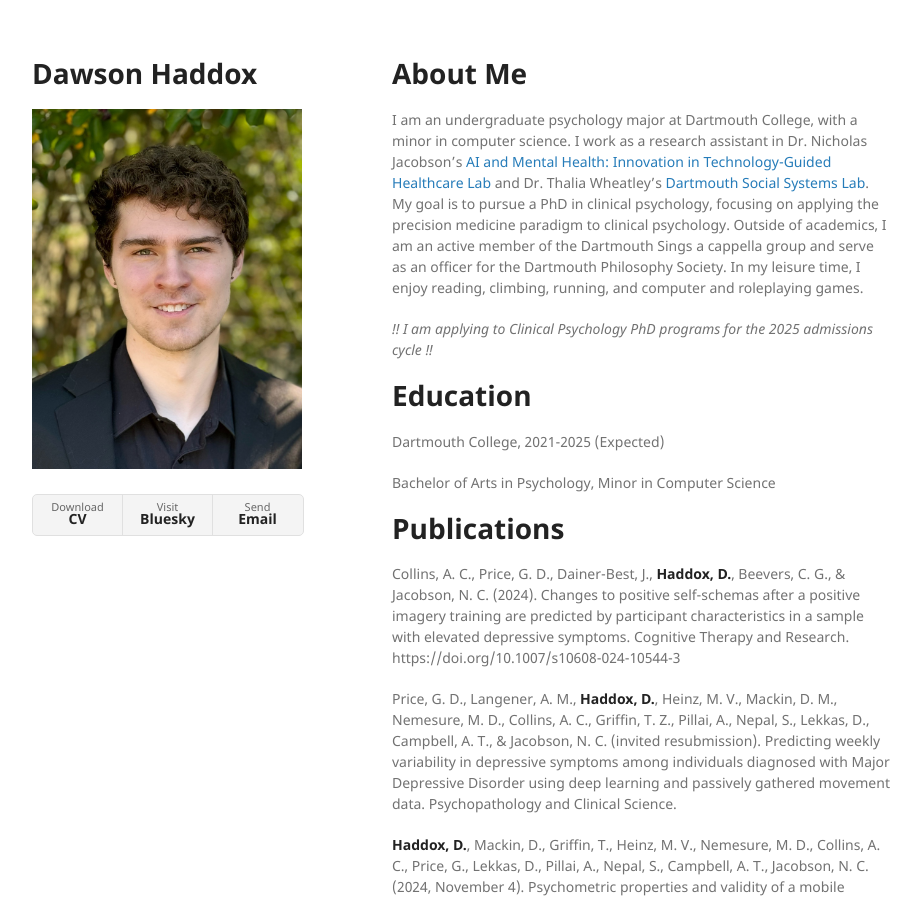
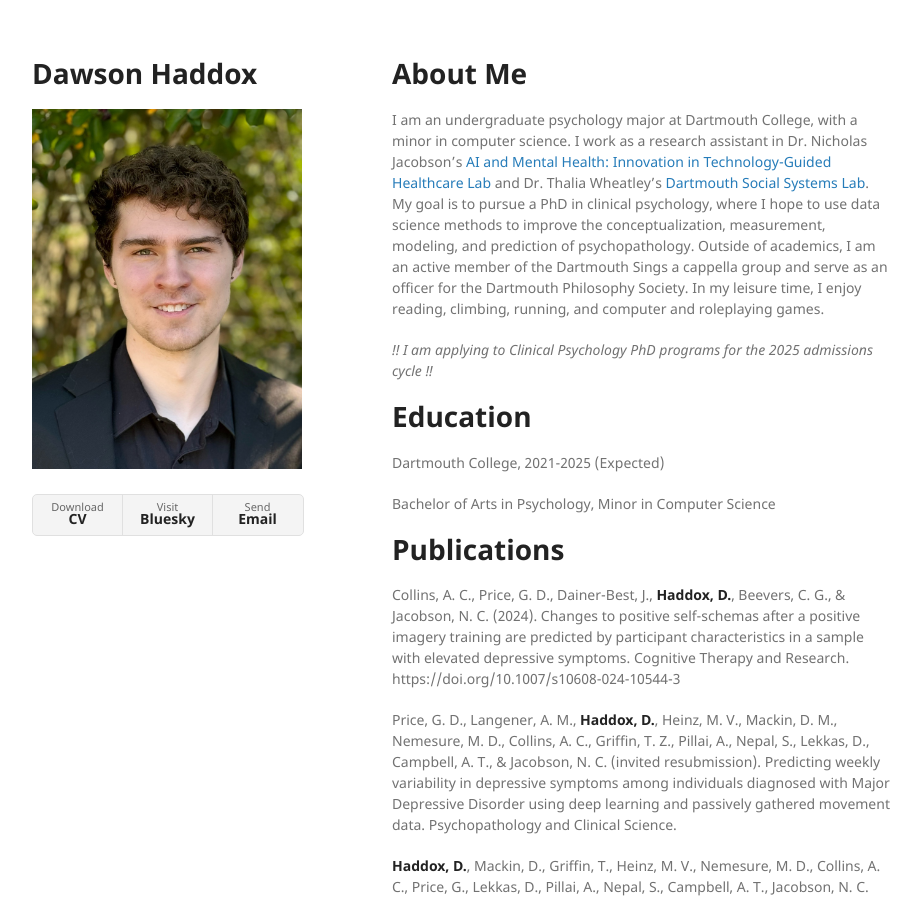
Before and after one commit to ddhaddox/ddhaddox.github.io, a Jekyll site: the page built from index.md, in a window 1280 px wide and 900 px high. Shown: the whole window, without its empty margins (178-1099 px from the left). Built offline with Jekyll 4.4.1, drawn with Linux system fonts in a browser that asks for light colours; our own code applies the rules of GitHub Pages for plain Markdown files.

Commit message:
Update index.md

```diff
--- a/index.md
+++ b/index.md
@@ -3,7 +3,7 @@
 ---
 
 # About Me
-I am an undergraduate psychology major at Dartmouth College, with a minor in computer science. I work as a research assistant in Dr. Nicholas Jacobson’s [AI and Mental Health: Innovation in Technology-Guided Healthcare Lab](https://geiselmed.dartmouth.edu/jacobsonlab/) and Dr. Thalia Wheatley’s [Dartmouth Social Systems Lab](http://www.wheatlab.com). My goal is to pursue a PhD in clinical psychology, focusing on applying the precision medicine paradigm to clinical psychology. Outside of academics, I am an active member of the Dartmouth Sings a cappella group and serve as an officer for the Dartmouth Philosophy Society. In my leisure time, I enjoy reading, climbing, running, and computer and roleplaying games.
+I am an undergraduate psychology major at Dartmouth College, with a minor in computer science. I work as a research assistant in Dr. Nicholas Jacobson’s [AI and Mental Health: Innovation in Technology-Guided Healthcare Lab](https://geiselmed.dartmouth.edu/jacobsonlab/) and Dr. Thalia Wheatley’s [Dartmouth Social Systems Lab](http://www.wheatlab.com). My goal is to pursue a PhD in clinical psychology, where I hope to use data science methods to improve the conceptualization, measurement, modeling, and prediction of psychopathology. Outside of academics, I am an active member of the Dartmouth Sings a cappella group and serve as an officer for the Dartmouth Philosophy Society. In my leisure time, I enjoy reading, climbing, running, and computer and roleplaying games.
 
 *!! I am applying to Clinical Psychology PhD programs for the 2025 admissions cycle !!*
 
```
